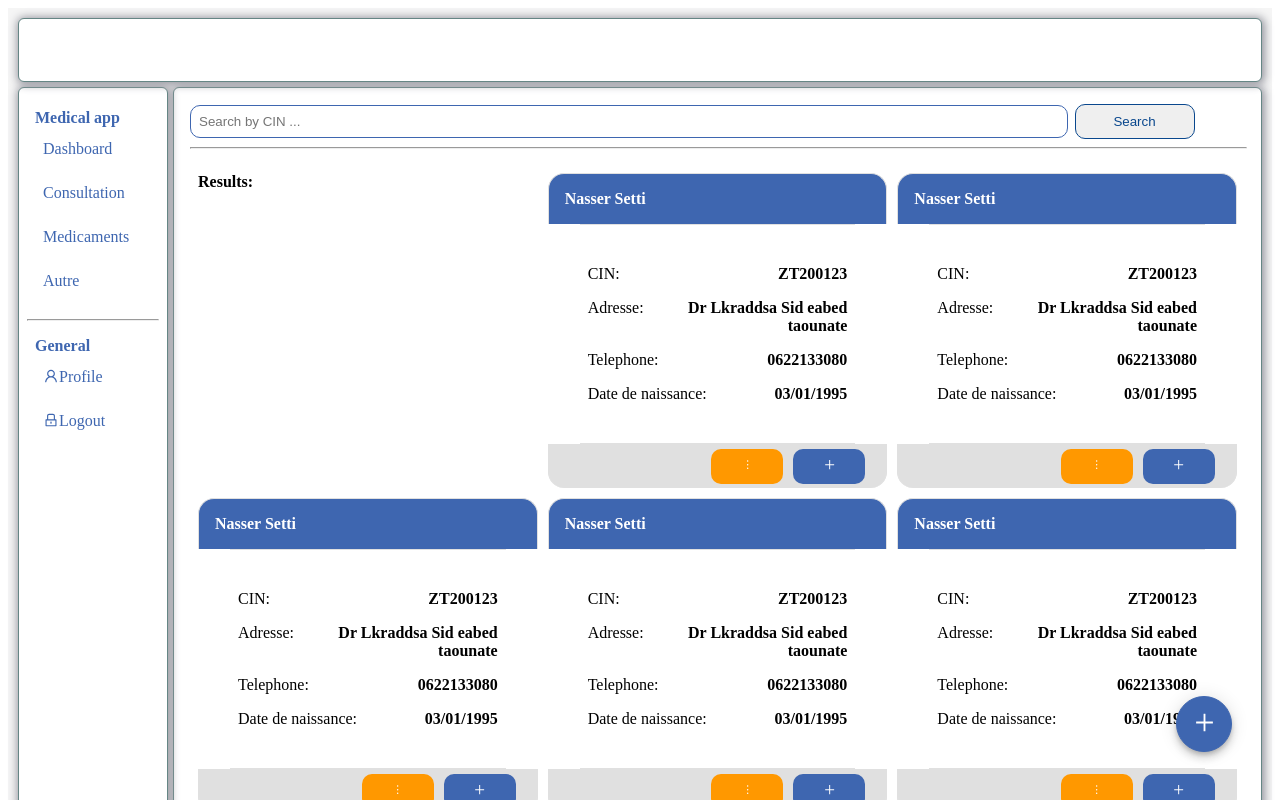
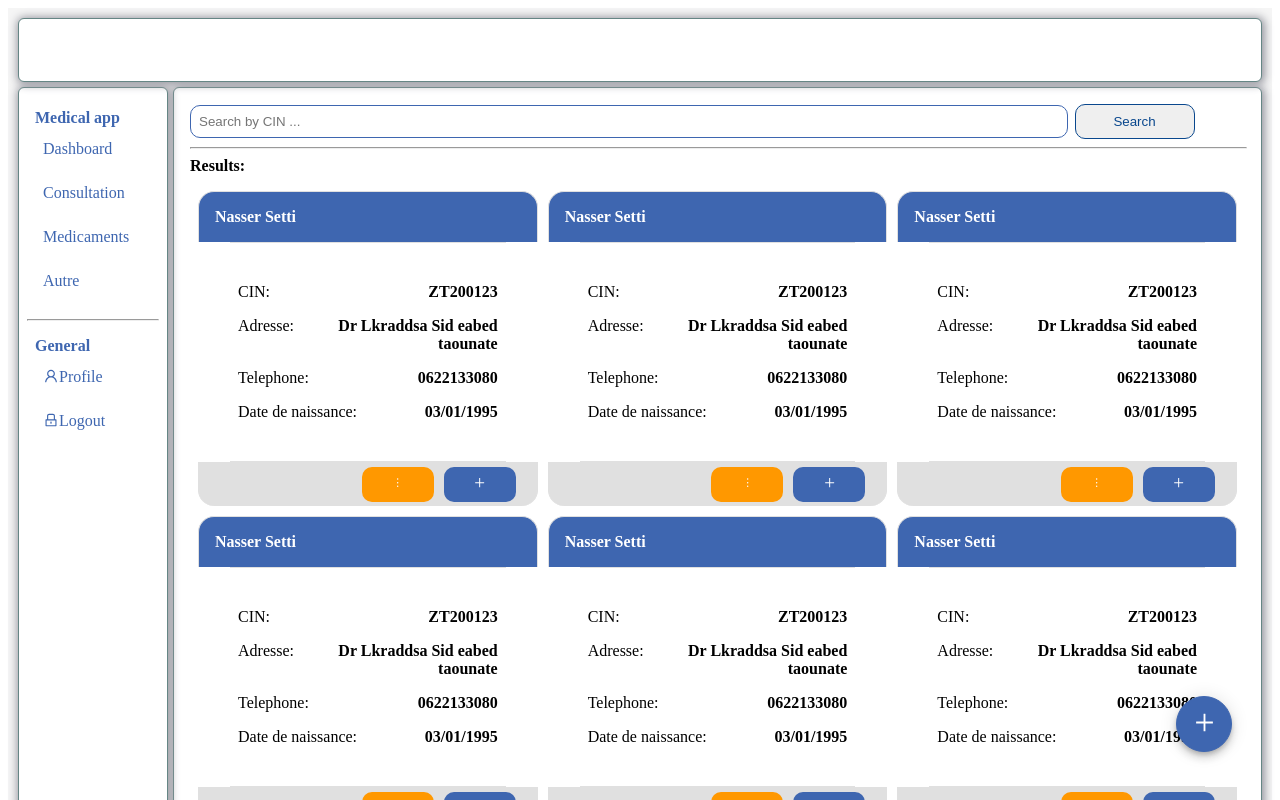
Before and after one commit to NasserBvB/front-cabinet-medical, a React (Create React App) app: page / in a window 1280 px wide. Shown: the top 800 px of the page. Built offline with nearby package versions, Linux system fonts and the light colour scheme.

Commit message:
chore: overflows

```diff
--- a/src/modules/Dashboard/components/Filter/index.tsx
+++ b/src/modules/Dashboard/components/Filter/index.tsx
@@ -41,8 +41,8 @@ export default function Filter({ cin, setCin, handleFilter }: IProps) {
         />
         <Divider width="100%" />
       </Header>
+        <strong>Results: </strong>
       <Results>
-        <strong>Results: </strong>
         <Patient {...patient} />
         <Patient {...patient} />
         <Patient {...patient} />
--- a/src/modules/Dashboard/components/Filter/styles.ts
+++ b/src/modules/Dashboard/components/Filter/styles.ts
@@ -24,6 +24,8 @@ export const Results = styled.div`
     min-width: 40%;
   }
 
+  max-height: 80vh;
+  overflow-y: auto;
   /* align-items: center; */
 `;
 
--- a/src/modules/Medicaments/styles.ts
+++ b/src/modules/Medicaments/styles.ts
@@ -7,6 +7,6 @@ export const Wrapper = styled.div`
   align-items: center;
   row-gap: 20px;
   column-gap: 10px;
-  max-height: 75vh;
-  overflow-y: scroll;
+  max-height: 80vh;
+  overflow-y: auto;
 `;
--- a/src/ui/Layout/styles.ts
+++ b/src/ui/Layout/styles.ts
@@ -49,7 +49,7 @@ export const Menu = styled.div`
     top: 40px;
     left: 25px;
     max-height: 90vh;
-    /* overflow-y: scroll; */
+    /* overflow-y: auto; */
     z-index: 6884;
   }
   color: ${({ theme: { palette } }) => palette.primary.main};
```
